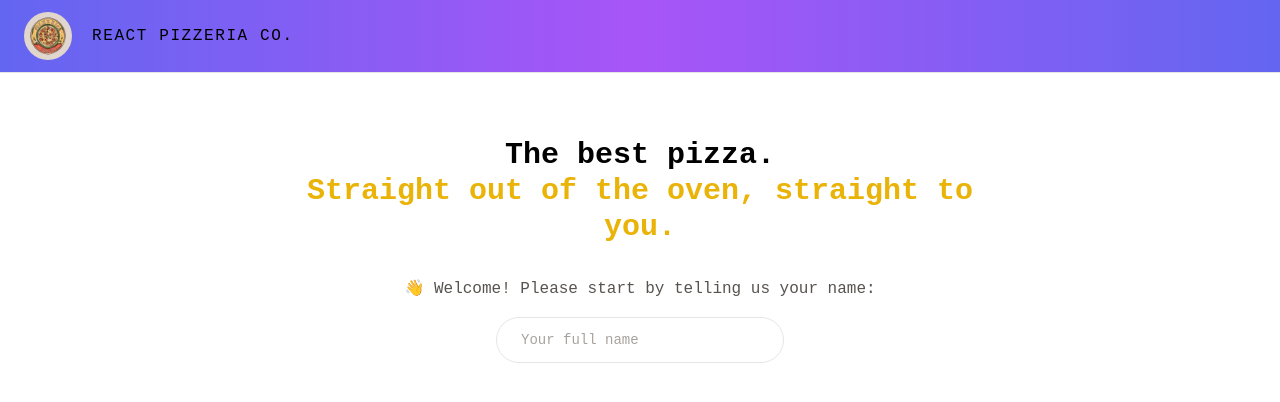
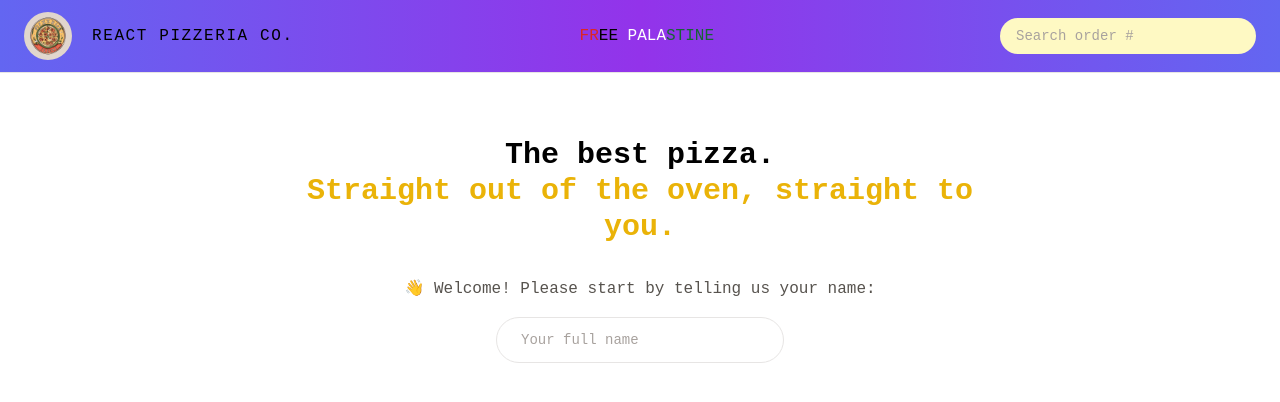
Before and after one commit to elBanna00/react-pizzeria, a React (Vite) app: page / in a window 1280 px wide. Shown: the top 402 px of the page. Built offline with nearby package versions, Linux system fonts and the light colour scheme.

Commit message:
FREE PALASTINE !!

```diff
--- a/src/ui/Header.tsx
+++ b/src/ui/Header.tsx
@@ -1,14 +1,27 @@
 import { Link } from "react-router-dom";
+import SearchOrder from "../features/order/SearchOrder";
+import Username from "../features/user/Username";
 
 function Header() {
   return (
-    <header className="flex items-center justify-between border-b border-stone-200 bg-gradient-to-r from-indigo-500 via-purple-500 to-indigo-500 px-4 py-3 uppercase sm:px-6">
+    <header className="flex items-center justify-between border-b border-stone-200 bg-gradient-to-r from-indigo-500 via-purple-600 to-indigo-500 px-4 py-3 uppercase sm:px-6">
       <div className="flex gap-5">
         <img src="./public\logo.png" className="h-12 w-12 rounded-full"></img>
         <Link to="/" className="tracking-widest mt-3">
           React Pizzeria Co.
         </Link>
       </div>
+      <span>
+        <span className=" text-red-600">Fr</span>
+        <span className=" text-black">ee </span>
+        <span className=" text-white">Pala</span>
+        <span className=" text-green-800">stine</span>
+      </span>
+      <div className="flex items-center justify-between gap-5">
+        <SearchOrder />
+
+        <Username />
+      </div>
     </header>
   );
 }
```
